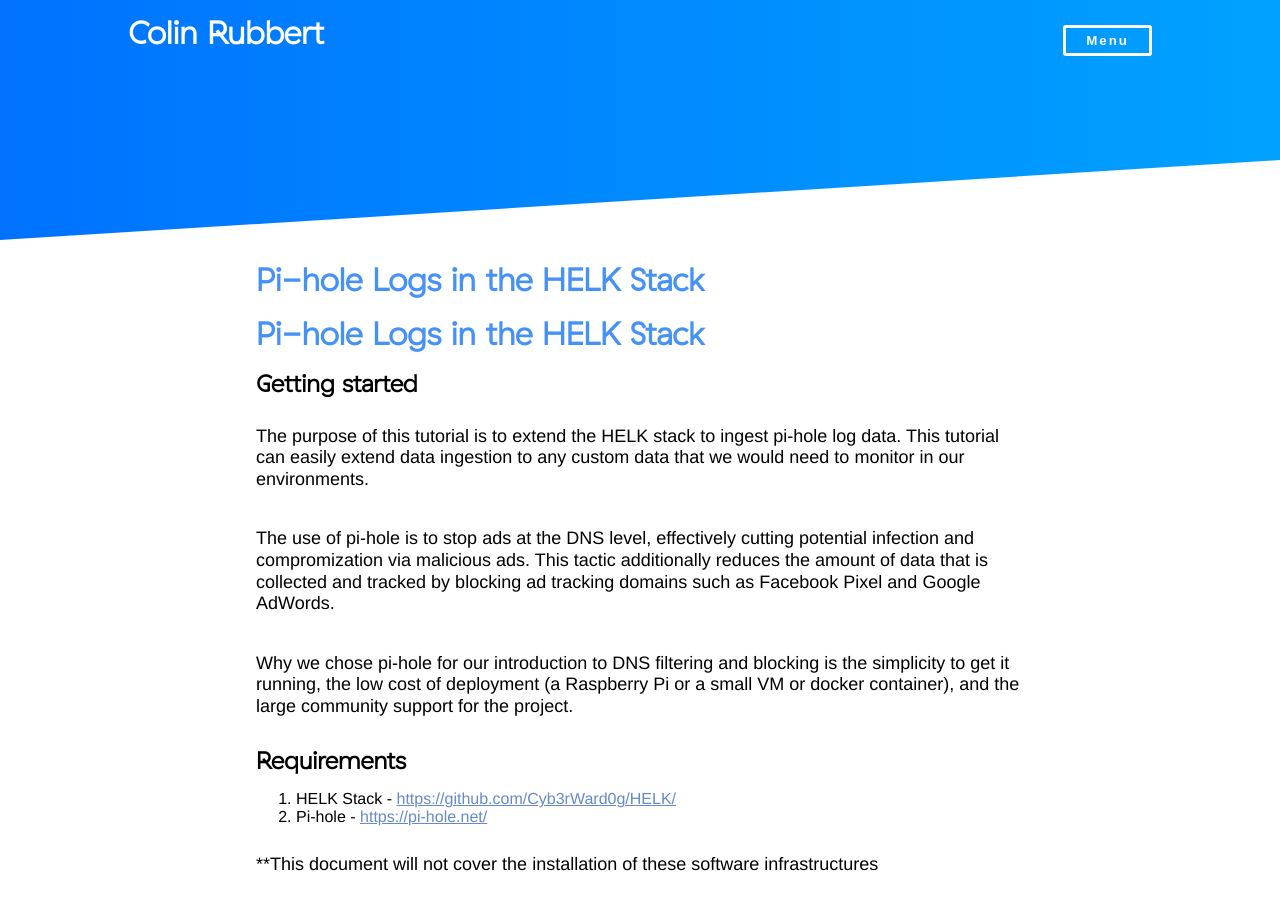
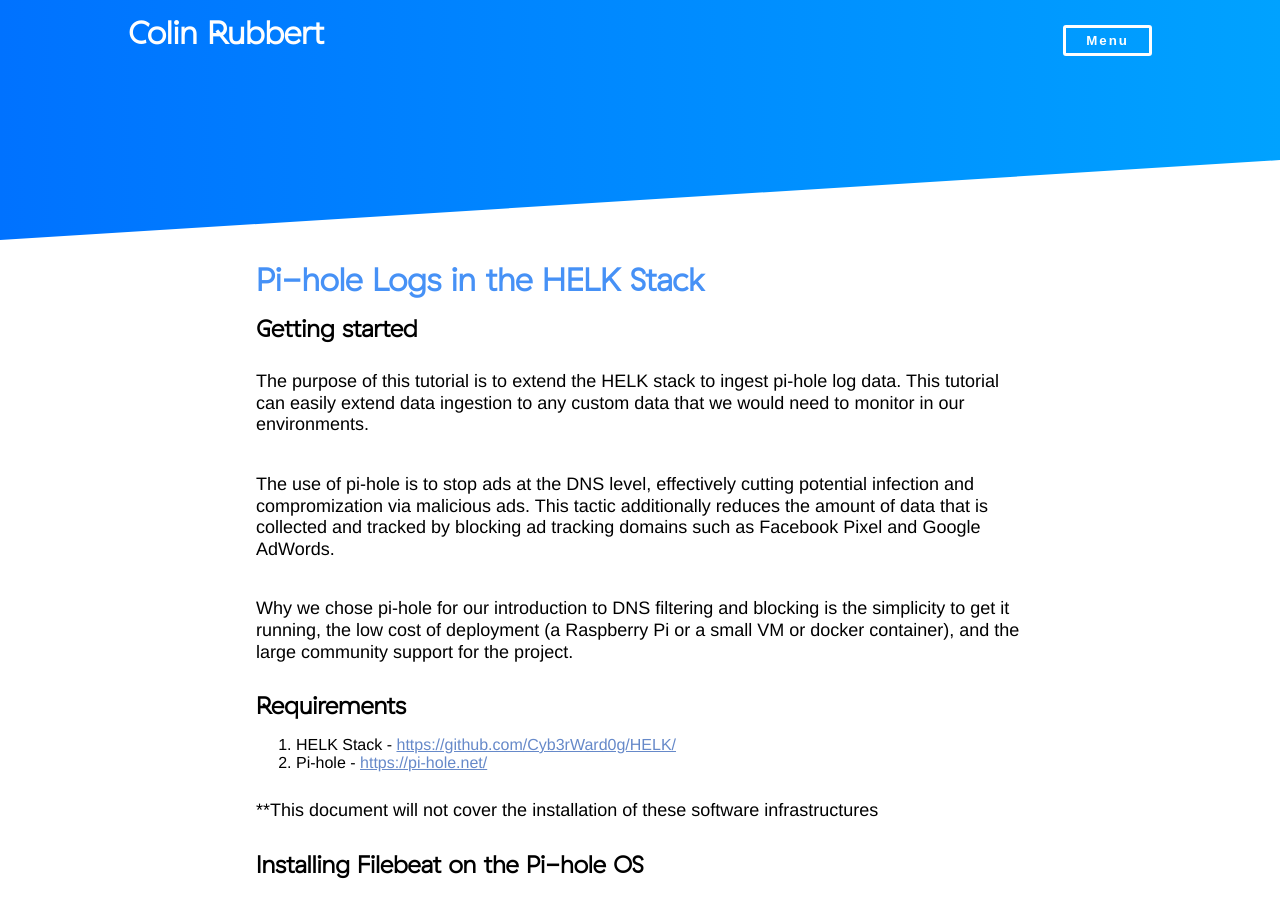
Before and after one commit to colinrubbert/colinrubbert.github.io, a Jekyll site: the page built from _posts/2020-10-06-pi-hole-logs-in-the-helk-stack.md, in a window 1280 px wide and 900 px high. Built offline with Jekyll 4.4.1, drawn with Linux system fonts in a browser that asks for light colours; comment, search, counter and statistics services are not loaded.

Commit message:
Updated '_posts/2020-10-06-pi-hole-logs-in-the-helk-stack.md' via CloudCannon

```diff
--- a/_posts/2020-10-06-pi-hole-logs-in-the-helk-stack.md
+++ b/_posts/2020-10-06-pi-hole-logs-in-the-helk-stack.md
@@ -4,7 +4,6 @@
 permalink: pi-hole-logs-in-the-helk-stack
 ---
 
-# Pi-hole Logs in the HELK Stack
 
 ## Getting started
 
```
